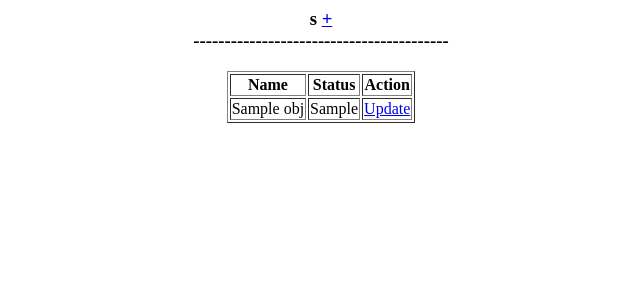
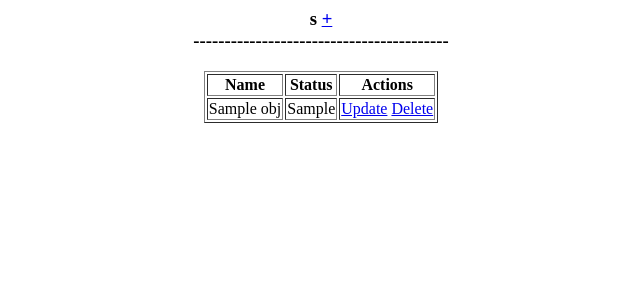
Before and after one commit to manioftony/cbvsession, a Django app: template masterdata/templates/masterdata/list.html in a window 1280 px wide. Shown: the top 300 px of the page, without its empty margins (319-959 px from the left). Run offline with Django 3.2, Linux system fonts and the light colour scheme; the template is opened without the code that fills it: most values are stand-ins (such as "Sample title", 1, 10 or a date in 2020).

Commit message:
Delete Implemented

```diff
--- a/masterdata/templates/masterdata/list.html
+++ b/masterdata/templates/masterdata/list.html
@@ -8,7 +8,7 @@
 	<th>Name</th>
 	<th>Status</th>
 	{% if view.kwargs.model == 'state' %}<th>Country</th>{% endif %}
-	<th>Action</th>
+	<th>Actions</th>
       </tr>
     </thead>
 
@@ -18,7 +18,10 @@
         <td>{{ obj.name }}</td>
 	{% if view.kwargs.model == 'state' %}<td>{{ obj.country }}</td>{% endif %}
         <td>{{ obj.get_active_display }}</td>
-        <td><a href="../update/{{ obj.pk }}/">Update</a></td>
+        <td>
+	  <a href="../update/{{ obj.pk }}/">Update</a>
+	  <a href="../delete/{{ obj.pk }}/">Delete</a>
+	</td>
       </tr>
       {% endfor %}
     </tbody>
--- a/masterdata/urls.py
+++ b/masterdata/urls.py
@@ -7,4 +7,5 @@ urlpatterns = patterns(
     url(r'^(?P<model>(:?country|state))/list/$', v.List.as_view(), name='list'),
     url(r'^(?P<model>(:?country|state))/create/$', v.Create.as_view(), name='create'),
     url(r'^(?P<model>(:?country|state))/update/(?P<pk>\d+)/$', v.Update.as_view(), name='update'),
+    url(r'^(?P<model>(:?country|state))/delete/(?P<pk>\d+)/$', v.Delete.as_view(), name='update'),
 )
--- a/masterdata/views.py
+++ b/masterdata/views.py
@@ -35,3 +35,9 @@ class Create(FormBase, g.CreateView):
 
 class Update(FormBase, g.UpdateView):
     pass
+
+
+class Delete(FormBase, g.DeleteView):
+
+    def get(self, request, *args, **kwargs):
+        return self.delete(request, *args, **kwargs)
```
